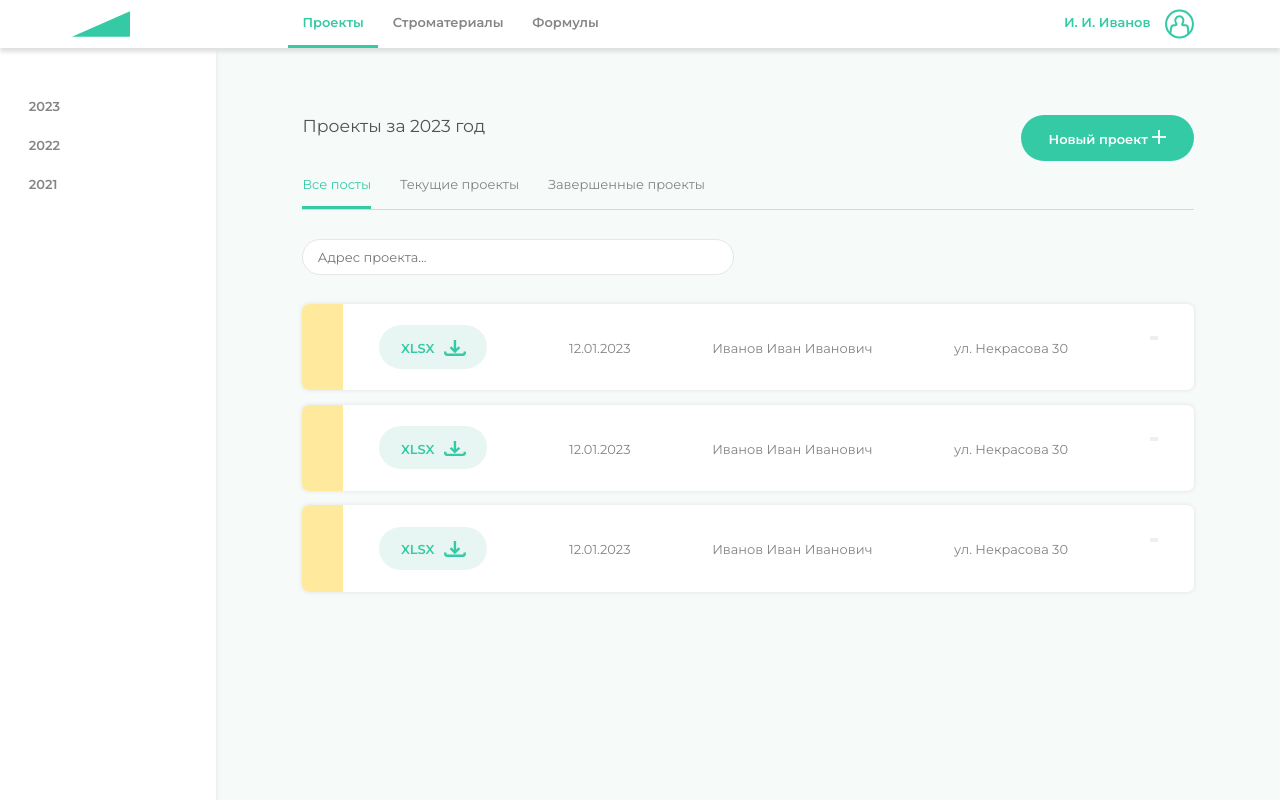
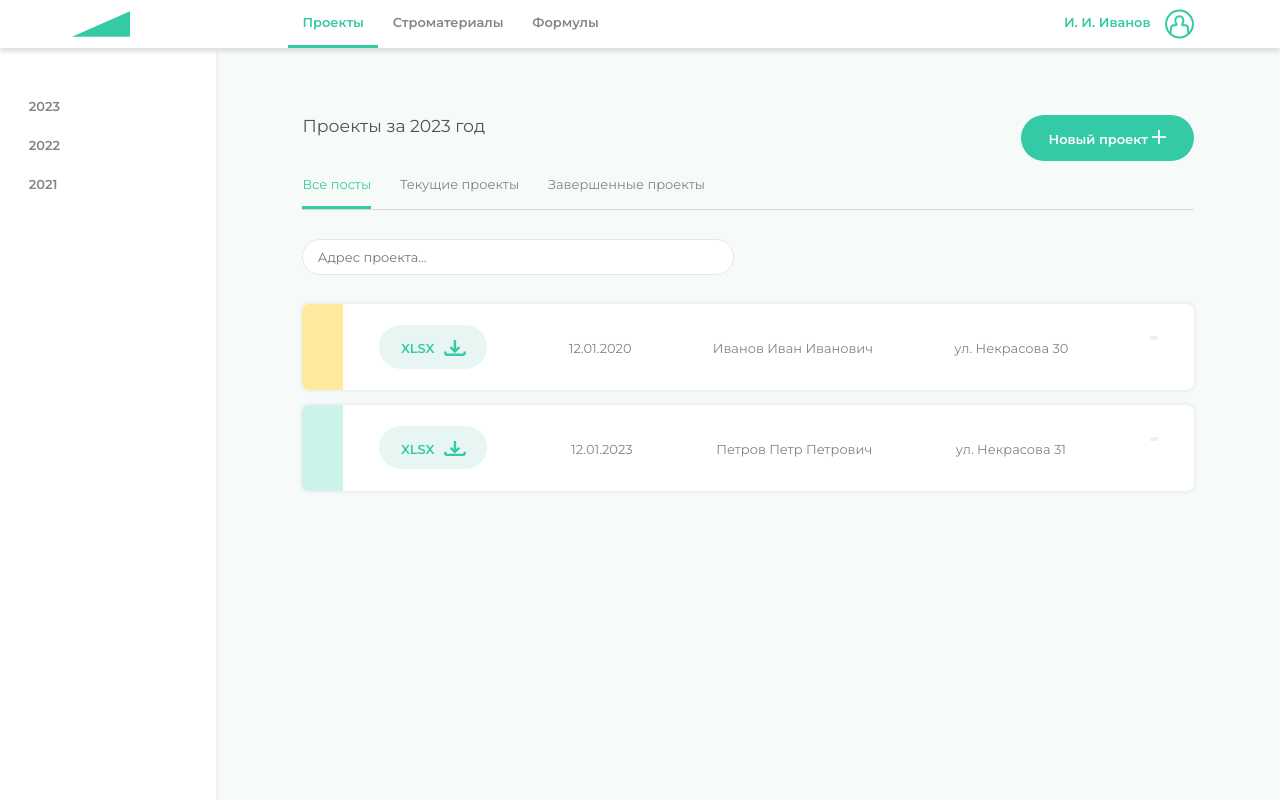
Before and after one commit to MariaSadovn1kova/project_and_resource_management, a Vue app in the folder client/: page /projects in a window 1280 px wide. Built offline with nearby package versions, Linux system fonts and the light colour scheme.

Commit message:
Фильтрация проектов, карточки проектов через пропс

```diff
--- a/client/src/components/UI/projects/ProjectItem.vue
+++ b/client/src/components/UI/projects/ProjectItem.vue
@@ -1,11 +1,11 @@
 <template>
   <div class="project-item__container">
-    <div class="project__status"></div>
+    <div class="project__status" :class = "{'finished' :project.status == 'finished', 'unfinished':project.status == 'unfinished'}"></div>
     <div class="project-info__container">
       <download-button/>
-      <div class="project__data info">12.01.2023</div>
-      <div class="project__client-name info">Иванов Иван Иванович</div>
-      <div class="project__address info">ул. Некрасова 30</div>
+      <div class="project__date info">{{ project.date }}</div>
+      <div class="project__client-name info">{{ project.client_name}}</div>
+      <div class="project__address info">{{ project.address }}</div>
       <div class="project__bth-box">
         <button class="btn open__btn"></button>
         <button class="btn delete__btn"></button>
@@ -16,7 +16,13 @@
 
 <script>
 export default {
-  name: 'project-item'
+  name: 'project-item',
+  props: {
+    project: {
+      type: Object,
+      required: true,
+    }
+  }
 }
 </script>
 
@@ -31,9 +37,14 @@ export default {
   .project__status{
     width: 3rem;
     height: 100%;
-    background-color: #FFE99C;
     border-radius: 0.5rem 0 0 0.5rem;
   }
+    .unfinished{
+      background-color: #FFE99C;
+    }
+    .finished{
+      background-color: #CCF3E9;
+    }
   .project-info__container{
     width: 100%;
     padding: 1.5rem 2.5rem 1.5rem 2.5rem;
--- a/client/src/components/UI/projects/ProjectList.vue
+++ b/client/src/components/UI/projects/ProjectList.vue
@@ -1,14 +1,18 @@
 <template>
   <div class="projectp-list__container">
-    <project-item/>
-    <project-item/>
-    <project-item/>
+    <project-item v-for="project in projects" :key = "project.id" :project = "project"/>
   </div>
 </template>
 
 <script>
 export default {
- name: 'project-list'
+  name: 'project-list',
+  props: {
+    projects: {
+      type: Array,
+      required: true
+    }
+  }
 }
 </script>
 
--- a/client/src/views/Projects.vue
+++ b/client/src/views/Projects.vue
@@ -10,8 +10,8 @@
       </custom-button>
     </div>
     <local-navbar :menu_items = "menu_items" :active_menu_item = "active_menu_item" @change="changeActive"/>
-    <input class="projects__search" type="text" placeholder="Адрес проекта...">
-    <project-list/>
+    <input class="projects__search" type="text" placeholder="Адрес проекта..." v-model="searchQuery">
+    <project-list :projects = "sortedAndSearchProject"/>
   </div>
 </template>
 
@@ -24,14 +24,34 @@ export default {
         { id: 2, title: 'Текущие проекты', name: 'unfinished' },
         { id: 3, title: 'Завершенные проекты', name: 'finished' }
       ],
-      active_menu_item: 'all'
+      sidebar_menu_items:[
+        { title:'2021'},
+        { title:'2022'},
+        { title:'2023'},
+      ],
+      projects: [
+        {id: 1, address: 'ул. Некрасова 30', client_name: 'Иванов Иван Иванович', date: '12.01.2020', status: 'unfinished'},
+        {id: 2, address: 'ул. Некрасова 31', client_name: 'Петров Петр Петрович', date: '12.01.2023', status: 'finished'},
+      ],
+      active_menu_item: 'all',
+      active_sidebar_menu_item: '2023',
+      searchQuery: '',
+      selectedSort: ''
     }
   },
   methods: {
     changeActive(active){
       this.active_menu_item = active;
     }
-  }
+  },
+  computed:{
+        sortedProject(){
+            return [...this.projects].sort((project1, project2) => project1[this.selectedSort]?.localeCompare(project2[this.selectedSort]))
+        },
+        sortedAndSearchProject(){
+            return this.sortedProject.filter(project => project.address.includes(this.searchQuery))
+        }
+    }
 }
 </script>
 
```
